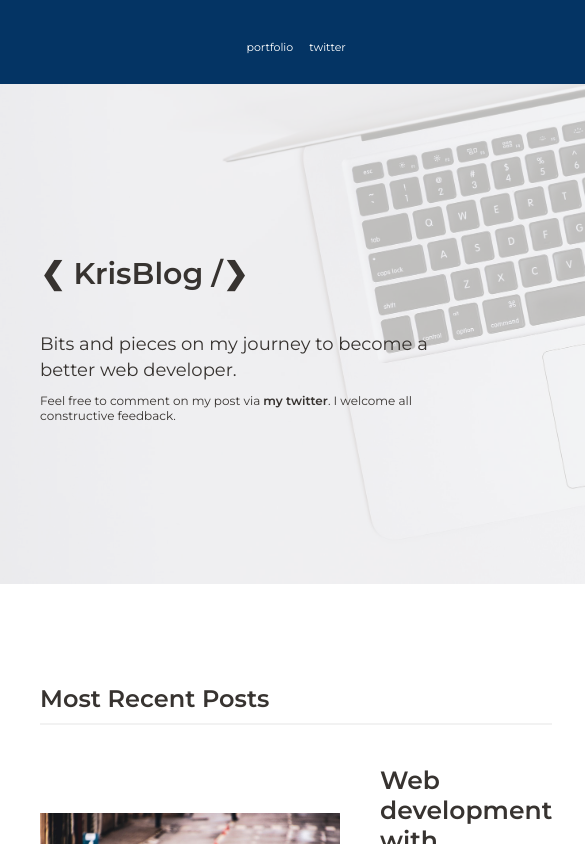
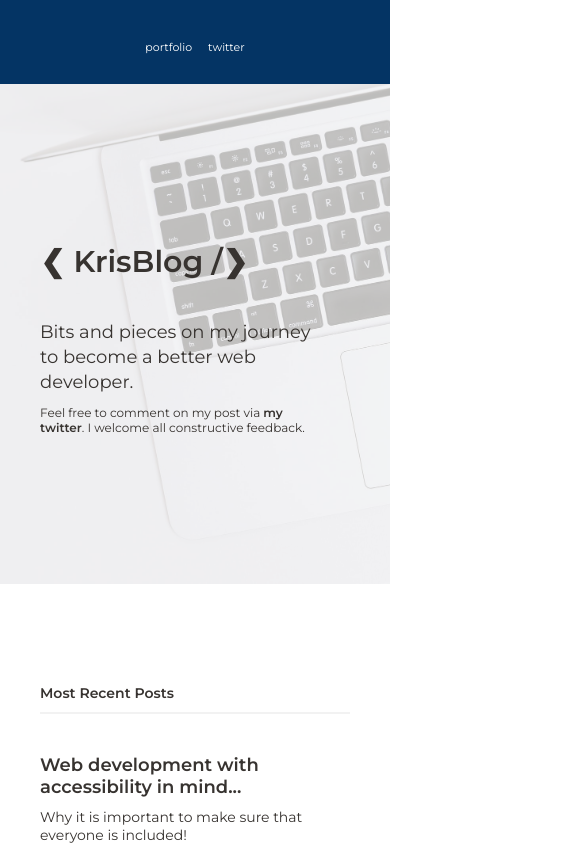
Before and after one commit to k2project/portfolio, a React (Create React App) app: page /blog in a window 390 px wide. Shown: the top 844 px of the page, 585 px wide, since content can reach past the window. Built offline with nearby package versions, Linux system fonts and the light colour scheme.

Commit message:
post responsive

```diff
--- a/src/Blog/Blog.scss
+++ b/src/Blog/Blog.scss
@@ -61,6 +61,7 @@ p.accordion__post_date{
         grid-template-columns: auto 1fr;
         grid-column-gap: 4rem;
         align-items: center;
+        padding-bottom: 3rem;
     }
     .BlogPostList__img{
         background-size: cover;
@@ -72,6 +73,47 @@ p.accordion__post_date{
         font-size: 2.5rem;
     }
     .BlogPostList__subtitle{
-        font-size: 2rem;
+        font-size: 1.8rem;
     }
 }
+
+@include tablet{
+    .BlogPage_accordion{
+        h1{
+            font-size: 3rem;
+        }
+        h2{
+            font-size: 2rem;
+        }
+    }
+    .Blog__divider{
+        font-size: 1.6rem;
+    }
+    .BlogPostsList__recent{
+        a{
+            grid-template-columns: 1fr;
+            border-bottom: solid .2rem $color_grey;
+        }
+        .BlogPostList__img{
+            display: none;
+        }
+    }
+}
+
+@include mobile-sm{
+    .Blog__divider{
+        font-size: 1.4rem;
+    }
+    .BlogPostsList__recent{
+
+        .BlogPostList__title{
+            font-size: 1.8rem;
+        }
+        .BlogPostList__subtitle{
+            font-size: 1.4rem;
+        }
+        .BlogPostList__date{
+            font-size: 1rem;
+        }
+    }
+}
--- a/src/Blog/Post/Post.scss
+++ b/src/Blog/Post/Post.scss
@@ -35,3 +35,34 @@
         margin: 2rem 0;
     }
 }
+
+@include tablet{
+    .Post{
+        font-size: 1.6rem;
+    }
+    .Post .wrapper{
+        width: 80%;
+        padding: 0;
+    }
+    .Post .BlogPage_body .Post_subtitle{
+        font-size: 2.4rem;
+        line-height: 1.4;
+    }
+    .Post_card{
+        padding: 4rem;
+        font-size: 1.4rem;
+    }
+
+}
+@include mobile-sm{
+    .Post{
+        font-size: 1.4rem;
+    }
+    .Post .wrapper{
+        width: 90%;
+    }
+    .Post_card{
+        padding: 2rem 3rem ;
+        font-size: 1.2rem;
+    }
+}
--- a/src/Blog/posts/post1.js
+++ b/src/Blog/posts/post1.js
@@ -5,25 +5,26 @@ const post1={
     featured:true,
     title:'Web development with accessibility in mind...',
     subtitle:'Why it is important to make sure that everyone is included!',
-    date:'2019-10-24',
+    date:'2019-10-28',
     image:{
         path:'post1.jpeg',
         position:'right center '
     },
     body:(<div className="Post_body">
-        <p className="Post_subtitle">Mea culpa of self-taught web developer.</p>
+        <p className="Post_subtitle">Mea culpa of the self-taught web developer.</p>
 
         <p>As a self-taught web developer, I'm guilty of many coder's sins. However, not until very recently I have realised that my biggest wrongdoing was neglecting the semantic aspect of my code in favour of design and/or making my work easier. How many of us hate the default styling of Html button tag? I would very often favour styling div element with a button class as prefered solution. And that's only one of many... But why is that so bad?</p>
 
-        <p className="Post_subtitle">awakening...</p>
+        <p className="Post_subtitle">Awakening...</p>
 
-        <p>Last month I have attended React Meeting group in Edinburgh where I was able to  listen to <b>Kathleen McMahon's </b>, a senior front engineer from O'Reilly Media, talk on <a href="https://noti.st/resource11/MZsVDq"><i>Accessibility-flavored React components make your design system delicious!</i></a>. It has opened my eyes to two things. First of all, to how important it is to stick to the basics rules of coding. And secondly, to how often we forget to include all users in our design thoughts. By giving up the default HTML button tag, I have made it impossible for people with certain disabilities to use my website. </p>
+        <p>Last month I have attended React Meeting group in Edinburgh where I was able to  listen to <b>Kathleen McMahon's </b>, a senior front engineer from O'Reilly Media, talk on <a href="https://noti.st/resource11/MZsVDq"><i>Accessibility-flavored React components make your design system delicious!</i></a>. It has opened my eyes to two things. First of all, to how important it is to stick to the basics rules of coding. And secondly, to how often we forget to include all users in our design thoughts. By giving up the default HTML button tag, I have made it impossible for people with certain disabilities to use my website. How could that happen? </p>
 
-        <p>Let's face it, there are not many tutorials for beginners out there that would emphasise the importance of the accessibility best practices. I get that at this stage of learning particularly, it is hard to implement that in the lectures due to the amount of information one wants to pass on so the content doesn't fell overwhelming. Also, it's not my intention to critise any of the tutors out there, for many of whom I have great respect and eternal gratitude for the hard work they do. My point is, that I would like to raise awareness of accessibilty so that we can tear down the accessibility barriers that make websites difficult or impossible for some people to use.  </p>
+        <p>Certainly, it's not out of the lack of sympathy. I just think that in life we tend to take everything for granted, so unless you get to meet people who raise the awareness of disable users on the web you become unintentionally ignorant to the issue. As junior web developers, we become so preoccupied with mastering new skills that it is easy to forget the real purpose of web design. It should convey a message preferable in the most simple and intuitive format. That's why it is crucial to educate web developers on the importance of the accessibility best practices so that we can tear down the barriers that make websites difficult or impossible for some people to use. We definitely need more advocates like Kathleen! </p>
+
 
         <p className="Post_subtitle">Accessibility Standards and Guidelines.</p>
 
-        <p>These are guidelines that govern how accessibility is achieved while building for and using the web. These ensure that people with a diverse range of hearing, movement, sight, and cognitive ability can use the web. Making the web accessible benefits individuals, businesses, and society as it makes us all feel included. Accessibility is essential for developers and organizations that want to create high-quality websites and web tools, and not exclude people from using their products and services. </p>
+        <p>There are guidelines that govern how accessibility is achieved while building for and using the web. These ensure that people with a diverse range of hearing, movement, sight, and cognitive ability can use the web. Making the web accessible benefits individuals, businesses, and society as it makes us all feel included. Accessibility is essential for developers and organizations that want to create high-quality websites and web tools, and not exclude people from using their products and services. </p>
 
         <div className="Post_card">
             <p><b>WCAG:</b> The Web Content Accessibility Guidelines provides guidelines for creating accessible web sites. WCAG is developed through the W3C process in cooperation with individuals and organisations around the world, with a goal of providing a single shared standard for web content accessibility that meets the needs of individuals, organisations, and governments internationally.</p>
```
Also changed, not shown: src/media/blog/post1.jpeg.
